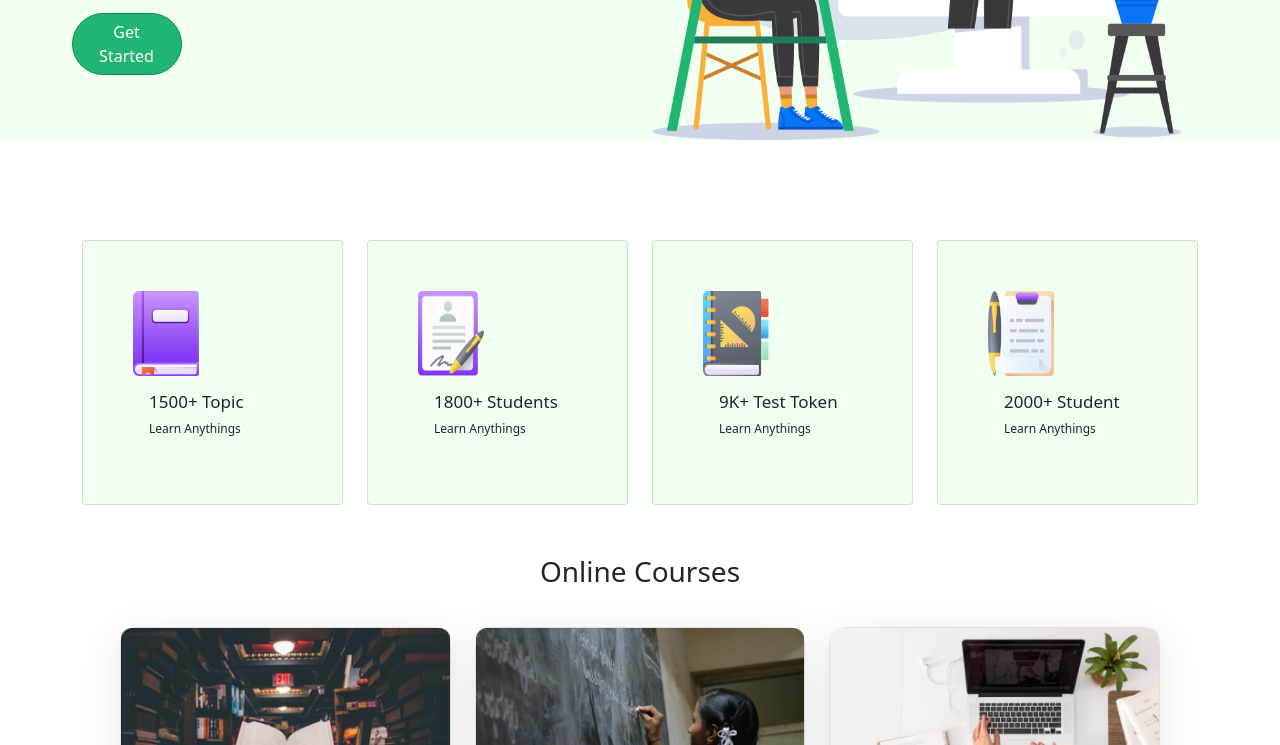
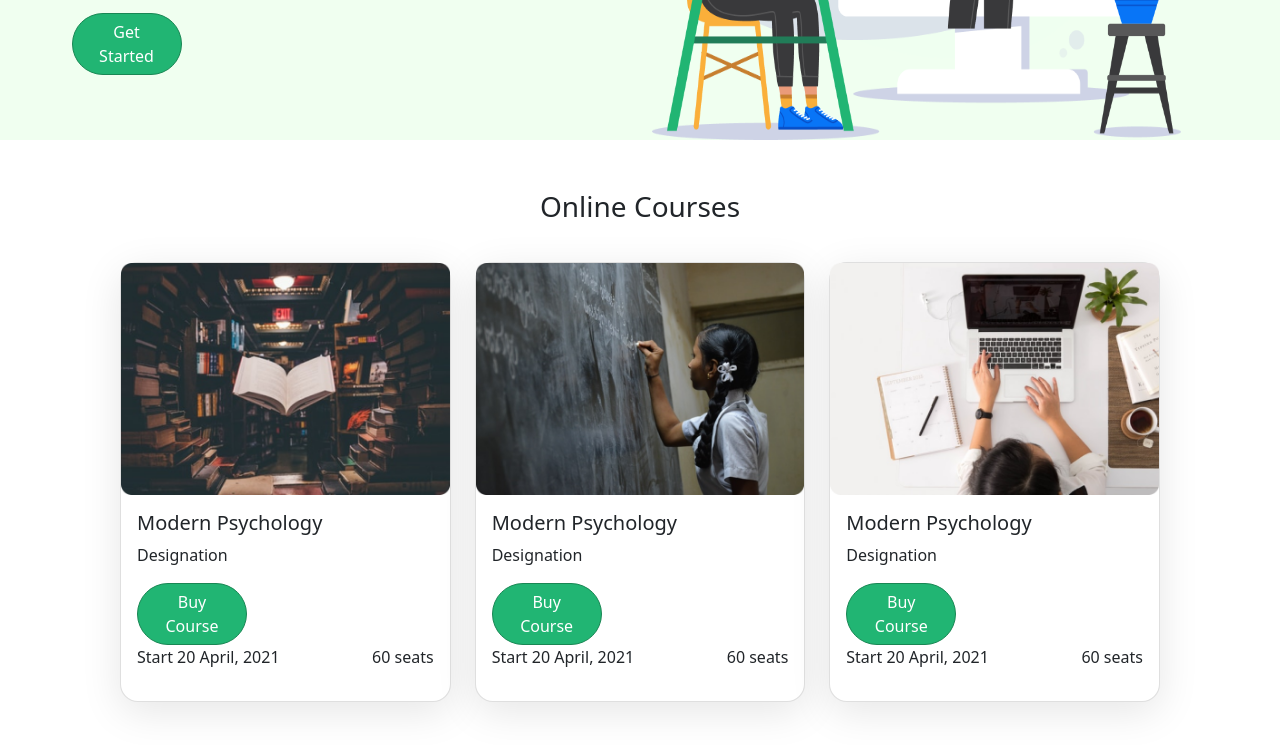
Before and after one commit to rafsan-sami/e-school-resources-master, a plain HTML site: page index.html in a window 1280 px wide. Shown: the part 355-1100 px from the top of the page. Drawn offline with nearby package versions, Linux system fonts and the light colour scheme.

Commit message:
Project Done

```diff
--- a/index.html
+++ b/index.html
@@ -43,47 +43,6 @@
                     <img src="images/Photos/Illustration.png" alt="">
                 </div>
             </div>
-        </div>
-
-        <div class="container">
-        <div class="row row-cols-1 row-cols-md-4 g-4">
-            <div class="col">
-              <div class="card crd-fs">
-                <img src="images/ICON/book.png" class="card-img-top" alt="...">
-                <div class="card-body">
-                  <h5 class="card-title ct">1500+ Topic</h5>
-                  <p class="card-text c-tx">Learn Anythings</p>
-                </div>
-              </div>
-            </div>
-            <div class="col">
-              <div class="card crd-fs">
-                <img src="images/ICON/Student.png" class="card-img-top" alt="...">
-                <div class="card-body">
-                  <h5 class="card-title ct">1800+ Students</h5>
-                  <p class="card-text c-tx">Learn Anythings</p>
-                </div>
-              </div>
-            </div>
-            <div class="col">
-              <div class="card crd-fs">
-                <img src="images/ICON/Students.png" class="card-img-top" alt="...">
-                <div class="card-body">
-                  <h5 class="card-title ct">9K+ Test Token</h5>
-                  <p class="card-text c-tx">Learn Anythings</p>
-                </div>
-              </div>
-            </div>
-            <div class="col">
-              <div class="card crd-fs">
-                <img src="images/ICON/Test.png" class="card-img-top" alt="...">
-                <div class="card-body">
-                  <h5 class="card-title ct">2000+ Student</h5>
-                  <p class="card-text c-tx">Learn Anythings</p>
-                </div>
-              </div>
-            </div>
-          </div>
         </div>
 
         <div class="container sec-con" id="courses">
```
